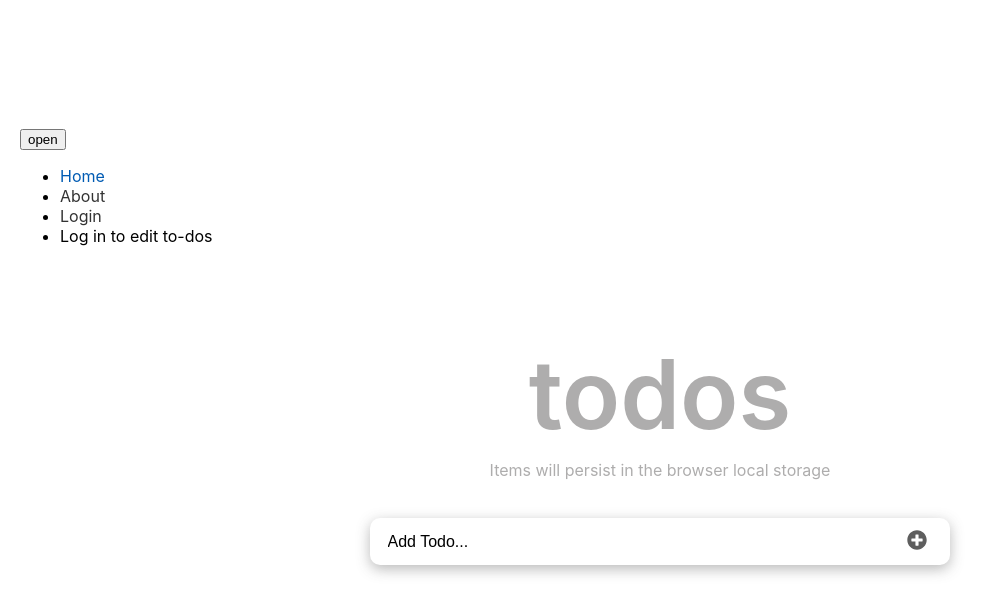
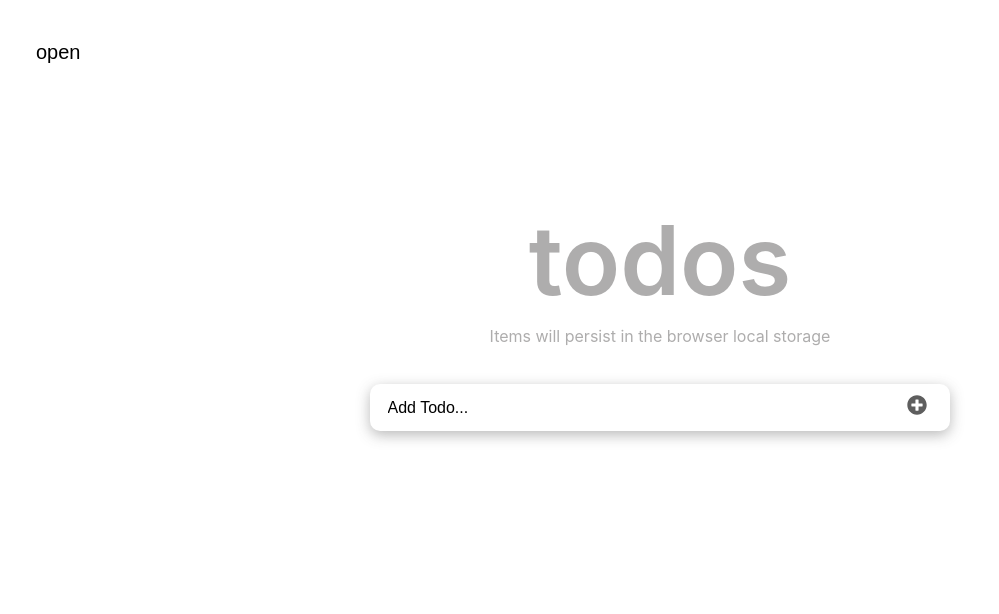
Before and after one commit to George7h/react-todo-app, a React (Create React App) app: page / in a window 1280 px wide. Shown: the top 614 px of the page, without its empty margins (0-999 px from the left). Built offline with nearby package versions, Linux system fonts and the light colour scheme.

Commit message:
Add styling to menu to show and hide when clicked

```diff
--- a/src/App.css
+++ b/src/App.css
@@ -91,3 +91,63 @@
     grid-template-columns: 200px minmax(0, 1fr);
   }
 }
+
+/*==========================
+Sidebar navigation
+========================*/
+.navbar {
+  position: relative;
+}
+button {
+  cursor: pointer;
+  background: transparent;;
+  border: none;
+  font-size: 20px;
+}
+.navbar .toggle {
+  position: fixed;
+  left: 30px;
+  top: 40px;
+  cursor: pointer;
+  background: transparent;;
+  border: none;
+}
+.menu-nav {
+  list-style: none;
+  position: absolute;
+  background: #fff;
+  left: 0;
+  width: 0;
+  overflow: hidden;
+  max-width: 290px;
+  z-index: 9;
+  font-size: 18px;
+  box-shadow: 0 10px 15px -3px rgb(46 41 51 / 8%), 0 4px 6px -2px rgb(71 63 79 / 16%);
+  transform: translateX(-100px);
+  transition: transform ease-in-out 0.2s;
+  /* transition: width ease 0.2s; */
+}
+.menu-nav.show-menu {
+  width: 100%;
+  transform: translateX(0px);
+}
+.menu-nav li a, .menu-nav li span {
+  display: block;
+  padding: 1rem;
+}
+.log-in {
+  color: #777;
+  border-top: 1px solid #efecec;
+  margin-top: 15px;
+  font-size: 15px;
+}
+/* logout */
+.logout {
+  position: absolute;
+  right: 30px;
+  top: 40px;
+  display: flex;
+  gap: 2rem;
+  font-size: 20px;
+  color: #005bb3;
+}
```
